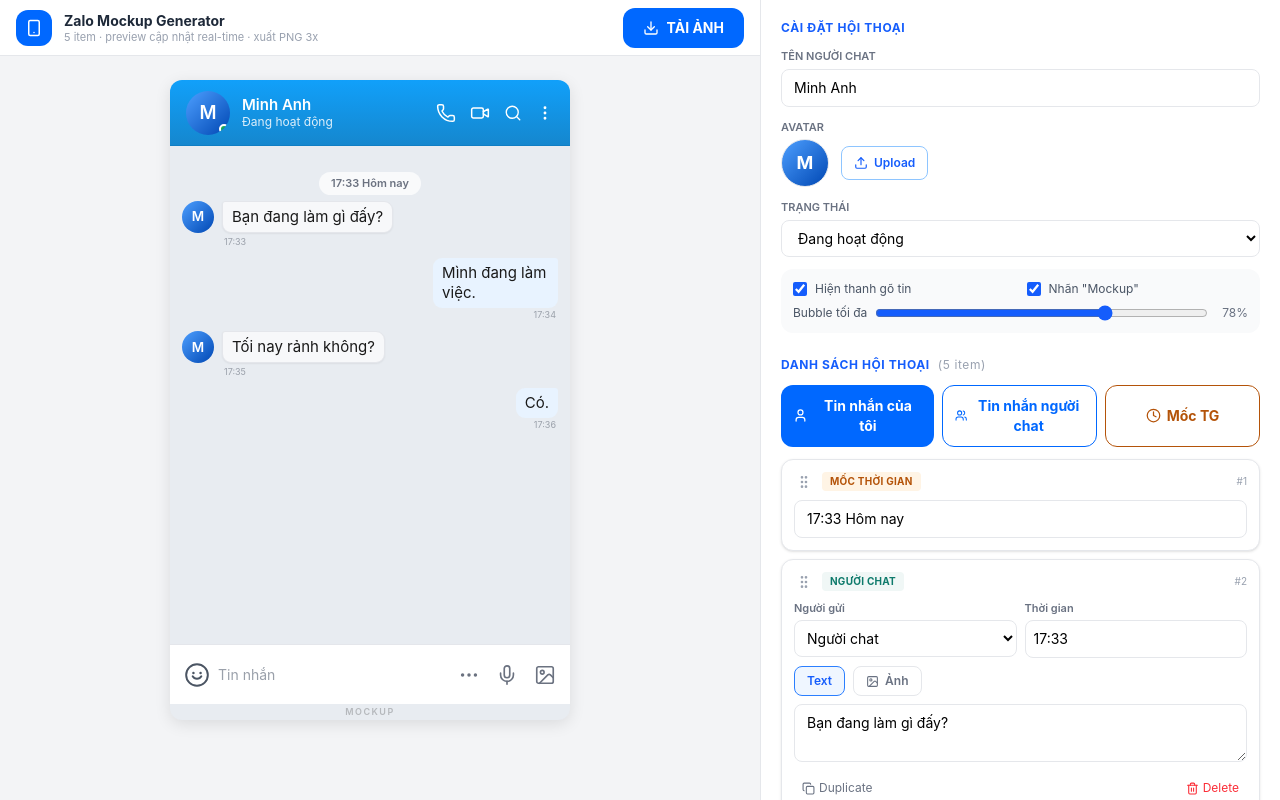
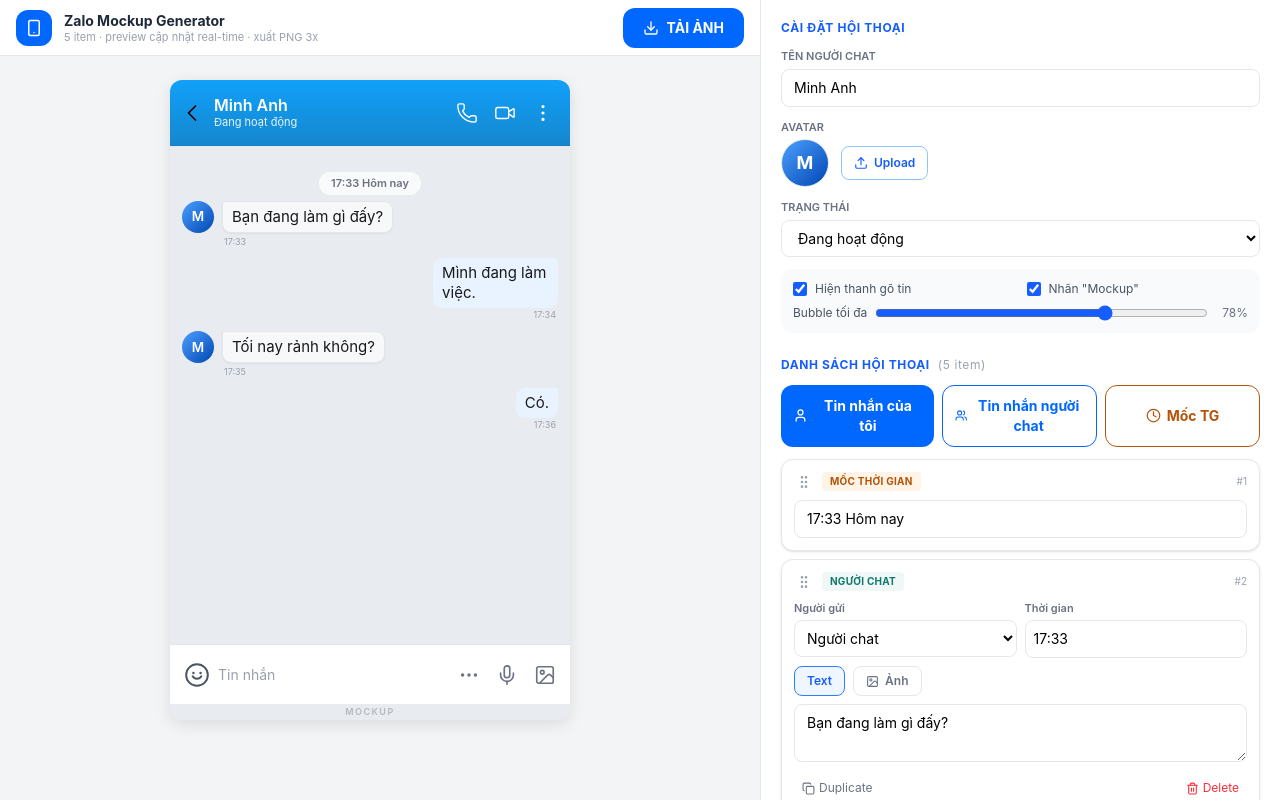
Before and after one commit to thuyht2410/fakezalo, a React (Vite) app: page / in a window 1280 px wide. Built offline with nearby package versions, Linux system fonts and the light colour scheme.

Commit message:
ui: update header layout and fix unused variable

```diff
--- a/src/components/Preview.tsx
+++ b/src/components/Preview.tsx
@@ -1,8 +1,8 @@
 import React, { useEffect, useRef } from "react";
 import {
+  ChevronLeft,
   Phone,
   Video,
-  Search,
   MoreVertical,
   MoreHorizontal,
   Mic,
@@ -434,7 +434,7 @@
   ref
 ) {
   const headerH = DIMENSIONS.headerHeight * scale;
-  const avatarH = DIMENSIONS.avatarHeader * scale;
+
   const compH = config.showComposer ? DIMENSIONS.composerHeight * scale : 0;
   const convoRef = useRef<HTMLDivElement>(null);
   const stickToBottomRef = useRef(true); // mặc định bám đáy
@@ -503,31 +503,27 @@
           flexShrink: 0,
         }}
       >
-        <Avatar
-          src={config.avatarUrl}
-          name={config.name}
-          size={avatarH}
-          onlineDot={config.presence === "online"}
-        />
-        <div style={{ flex: 1, minWidth: 0 }}>
+        <ChevronLeft size={28 * scale} strokeWidth={1.5} style={{ marginLeft: -8 * scale, cursor: "pointer" }} />
+        <div style={{ flex: 1, minWidth: 0, marginLeft: -4 * scale }}>
           <div
             style={{
-              fontSize: 15 * scale,
+              fontSize: 16 * scale,
               fontWeight: 600,
               color: "#fff",
               whiteSpace: "nowrap",
               overflow: "hidden",
               textOverflow: "ellipsis",
-              lineHeight: 1.3,
+              lineHeight: 1.2,
             }}
           >
             {config.name || "…"}
           </div>
           <div
             style={{
-              fontSize: 12 * scale,
-              color: "rgba(255,255,255,0.85)",
-              lineHeight: 1.3,
+              fontSize: 11 * scale,
+              color: "rgba(255,255,255,0.9)",
+              lineHeight: 1.2,
+              marginTop: 1 * scale,
             }}
           >
             {PRESENCE_LABELS[config.presence]}
@@ -537,14 +533,13 @@
           style={{
             display: "flex",
             alignItems: "center",
-            gap: 14 * scale,
+            gap: 16 * scale,
             color: "#fff",
           }}
         >
-          <Phone size={20 * scale} strokeWidth={1.8} />
-          <Video size={20 * scale} strokeWidth={1.8} />
-          <Search size={18 * scale} strokeWidth={1.8} />
-          <MoreVertical size={18 * scale} strokeWidth={1.8} />
+          <Phone size={22 * scale} strokeWidth={1.5} />
+          <Video size={22 * scale} strokeWidth={1.5} />
+          <MoreVertical size={22 * scale} strokeWidth={1.5} />
         </div>
       </div>
 
```
